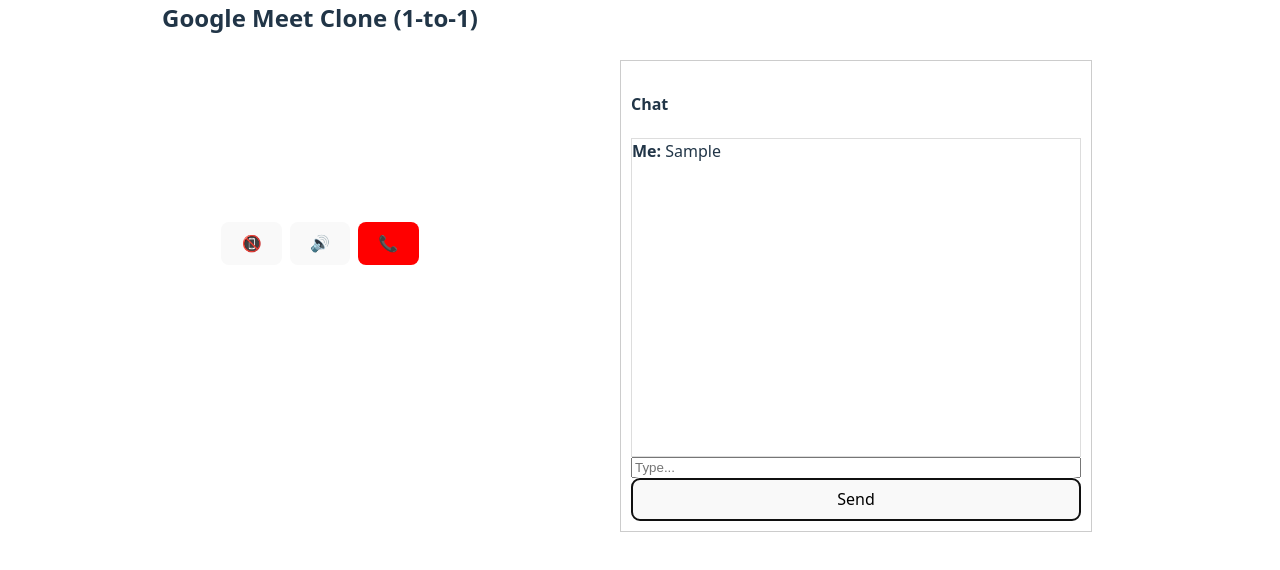
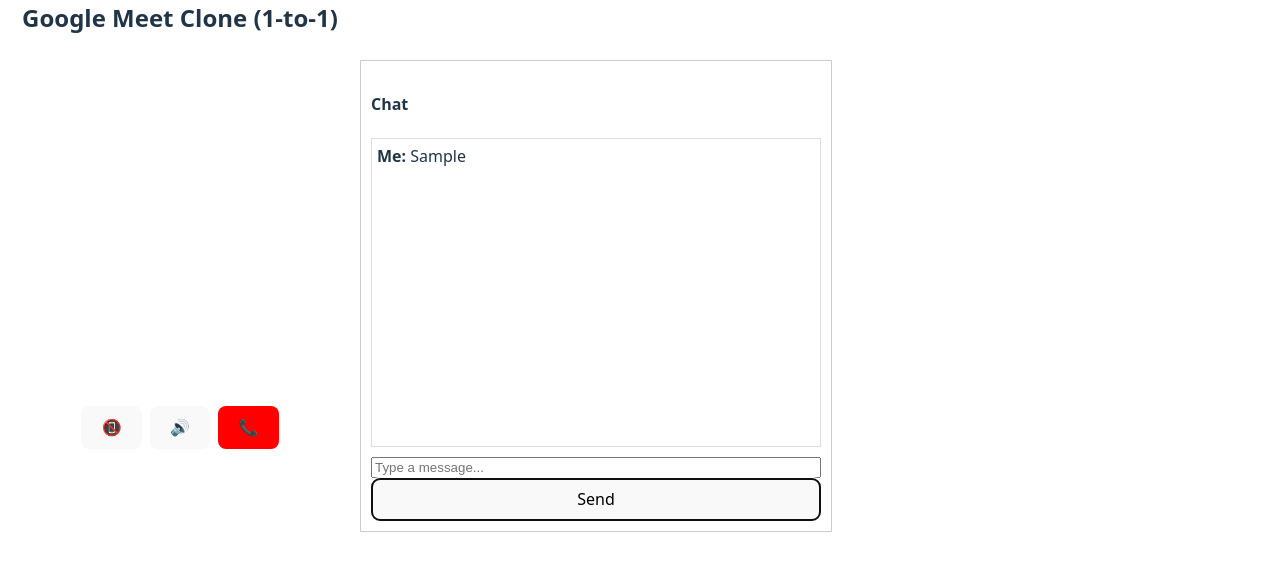
Before and after one commit to duttabikram/videofrontend, a React (Vite) app in the folder frontend/: page / in a window 1280 px wide. Both pictures are taken after typing "Sample" into the empty fields and a click on the button "Send". Shown: the part 40-610 px from the top of the page. Built offline with nearby package versions, Linux system fonts and the light colour scheme; no server answers.

Commit message:
Update App.jsx

```diff
--- a/frontend/src/App.jsx
+++ b/frontend/src/App.jsx
@@ -8,7 +8,6 @@ function App() {
   const remoteVideoRef = useRef(null);
   const peerRef = useRef(null);
   const chatEndRef = useRef(null);
-  const isInitiatorRef = useRef(false);
 
   const roomId = "test-room";
 
@@ -21,6 +20,7 @@ function App() {
     init();
 
     socket.on("chat-message", (data) => {
+      console.log("📩 Chat received:", data);
       setMessages((prev) => [...prev, data]);
     });
 
@@ -50,7 +50,6 @@ function App() {
     );
 
     peerRef.current.ontrack = (event) => {
-      console.log("🎥 REMOTE STREAM RECEIVED");
       remoteVideoRef.current.srcObject = event.streams[0];
     };
 
@@ -65,83 +64,80 @@ function App() {
 
     socket.emit("join-room", roomId);
 
-    socket.on("user-joined", () => {
-      console.log("🟢 I am initiator");
-      isInitiatorRef.current = true;
+    socket.on("user-joined", async () => {
+      const offer = await peerRef.current.createOffer();
+      await peerRef.current.setLocalDescription(offer);
+      socket.emit("offer", { roomId, offer });
     });
 
     socket.on("offer", async (offer) => {
-      console.log("📥 Offer received");
-
-      await peerRef.current.setRemoteDescription(
-        new RTCSessionDescription(offer)
-      );
-
+      await peerRef.current.setRemoteDescription(offer);
       const answer = await peerRef.current.createAnswer();
       await peerRef.current.setLocalDescription(answer);
-
       socket.emit("answer", { roomId, answer });
     });
 
     socket.on("answer", async (answer) => {
-      console.log("📥 Answer received");
-
-      await peerRef.current.setRemoteDescription(
-        new RTCSessionDescription(answer)
-      );
+      await peerRef.current.setRemoteDescription(answer);
     });
 
     socket.on("ice-candidate", async (candidate) => {
       try {
-        await peerRef.current.addIceCandidate(
-          new RTCIceCandidate(candidate)
-        );
+        await peerRef.current.addIceCandidate(candidate);
       } catch (err) {
-        console.error("ICE error", err);
+        console.error(err);
       }
     });
-
-    // ✅ Create offer ONLY if initiator
-    setTimeout(async () => {
-      if (isInitiatorRef.current) {
-        console.log("📤 Creating offer");
-
-        const offer = await peerRef.current.createOffer();
-        await peerRef.current.setLocalDescription(offer);
-
-        socket.emit("offer", { roomId, offer });
-      }
-    }, 1000);
   }
 
   function toggleMute() {
-    const audioTrack = localVideoRef.current.srcObject.getAudioTracks()[0];
+    const audioTrack =
+      localVideoRef.current.srcObject.getAudioTracks()[0];
     audioTrack.enabled = !audioTrack.enabled;
     setIsMuted(!audioTrack.enabled);
   }
 
   function toggleCamera() {
-    const videoTrack = localVideoRef.current.srcObject.getVideoTracks()[0];
+    const videoTrack =
+      localVideoRef.current.srcObject.getVideoTracks()[0];
     videoTrack.enabled = !videoTrack.enabled;
     setIsCameraOff(!videoTrack.enabled);
   }
 
 function leaveCall() {
-    localVideoRef.current?.srcObject
-      ?.getTracks()
-      .forEach((t) => t.stop());
+  // Stop local media
+  if (localVideoRef.current?.srcObject) {
+    localVideoRef.current.srcObject
+      .getTracks()
+      .forEach(track => track.stop());
+  }
 
-    peerRef.current?.close();
+  // Close peer connection
+  if (peerRef.current) {
+    peerRef.current.close();
     peerRef.current = null;
+  }
 
+  // Clear video elements
+  if (localVideoRef.current) {
     localVideoRef.current.srcObject = null;
+  }
+
+  if (remoteVideoRef.current) {
     remoteVideoRef.current.srcObject = null;
+  }
 
+  // Disconnect socket
+  if (socket.connected) {
     socket.disconnect();
   }
+}
+
 
   function sendMessage() {
     if (!message.trim()) return;
+
+    console.log("📤 Sending chat:", message);
 
     socket.emit("chat-message", {
       roomId,
@@ -158,49 +154,90 @@ function App() {
   }
 
   return (
-    <div style={{ display: "flex", height: "100vh", padding: "20px" }}>
-      {/* LEFT */}
-      <div style={{ flex: 2, textAlign: "center" }}>
+    <div
+      style={{
+        display: "flex",
+        height: "100vh",
+        padding: "20px",
+        gap: "20px",
+      }}
+    >
+      {/* LEFT SIDE */}
+      <div
+        style={{
+          flex: 2,
+          display: "flex",
+          flexDirection: "column",
+          alignItems: "center",
+        }}
+      >
         <h2>Google Meet Clone (1-to-1)</h2>
 
-        <video ref={localVideoRef} autoPlay muted style={{ width: 300 }} />
-        <video ref={remoteVideoRef} autoPlay style={{ width: 300 }} />
+        <video
+          ref={localVideoRef}
+          autoPlay
+          muted
+          playsInline
+          style={{ width: "300px", margin: "10px" }}
+        />
 
-        <div style={{ marginTop: 10 }}>
+        <video
+          ref={remoteVideoRef}
+          autoPlay
+          playsInline
+          style={{ width: "300px", margin: "10px" }}
+        />
+
+        <div style={{ marginTop: "10px" }}>
           <button onClick={toggleCamera}>
             {isCameraOff ? "📷" : "📵"}
           </button>
-          <button onClick={toggleMute} style={{ marginLeft: 8 }}>
+
+          <button onClick={toggleMute} style={{ marginLeft: "8px" }}>
             {isMuted ? "🔇" : "🔊"}
           </button>
+
           <button
             onClick={leaveCall}
-            style={{ marginLeft: 8, background: "red", color: "white" }}
+            style={{
+              background: "red",
+              color: "white",
+              marginLeft: "8px",
+            }}
           >
            📞
           </button>
         </div>
       </div>
 
-      {/* RIGHT CHAT */}
+      {/* RIGHT SIDE CHAT */}
       <div
   style={{
-          width: 450,
-          height: 450,
-          marginTop: 80,
     border: "1px solid #ccc",
-          padding: 10,
+    borderRadius: "0px",
+    padding: "10px",
     display: "flex",
     flexDirection: "column",
+    marginTop: "80px",
+    width: "450px",   // 👈 SMALL WIDTH
+    height: "450px",  // 👈 SAME HEIGHT → PERFECT SQUARE
   }}
 >
   <h4>Chat</h4>
 
-        <div style={{ flex: 1, overflowY: "auto", border: "1px solid #ddd" }}>
-          {messages.map((m, i) => (
+  <div
+    style={{
+      flex: 1,
+      overflowY: "auto",
+      border: "1px solid #ddd",
+      marginBottom: "10px",
+      padding: "5px",
+    }}
+  >
+    {messages.map((msg, i) => (
       <div key={i}>
-              <strong>{m.sender === socket.id ? "Me" : "User"}:</strong>{" "}
-              {m.message}
+        <strong>{msg.sender === socket.id ? "Me" : "User"}:</strong>{" "}
+        {msg.message}
       </div>
     ))}
     <div ref={chatEndRef} />
@@ -210,10 +247,12 @@ function App() {
     value={message}
     onChange={(e) => setMessage(e.target.value)}
     onKeyDown={(e) => e.key === "Enter" && sendMessage()}
-          placeholder="Type..."
+    placeholder="Type a message..."
   />
+
   <button onClick={sendMessage}>Send</button>
 </div>
+
     </div>
   );
 }
```
Lines whose indentation alone changed are shown as unchanged.
